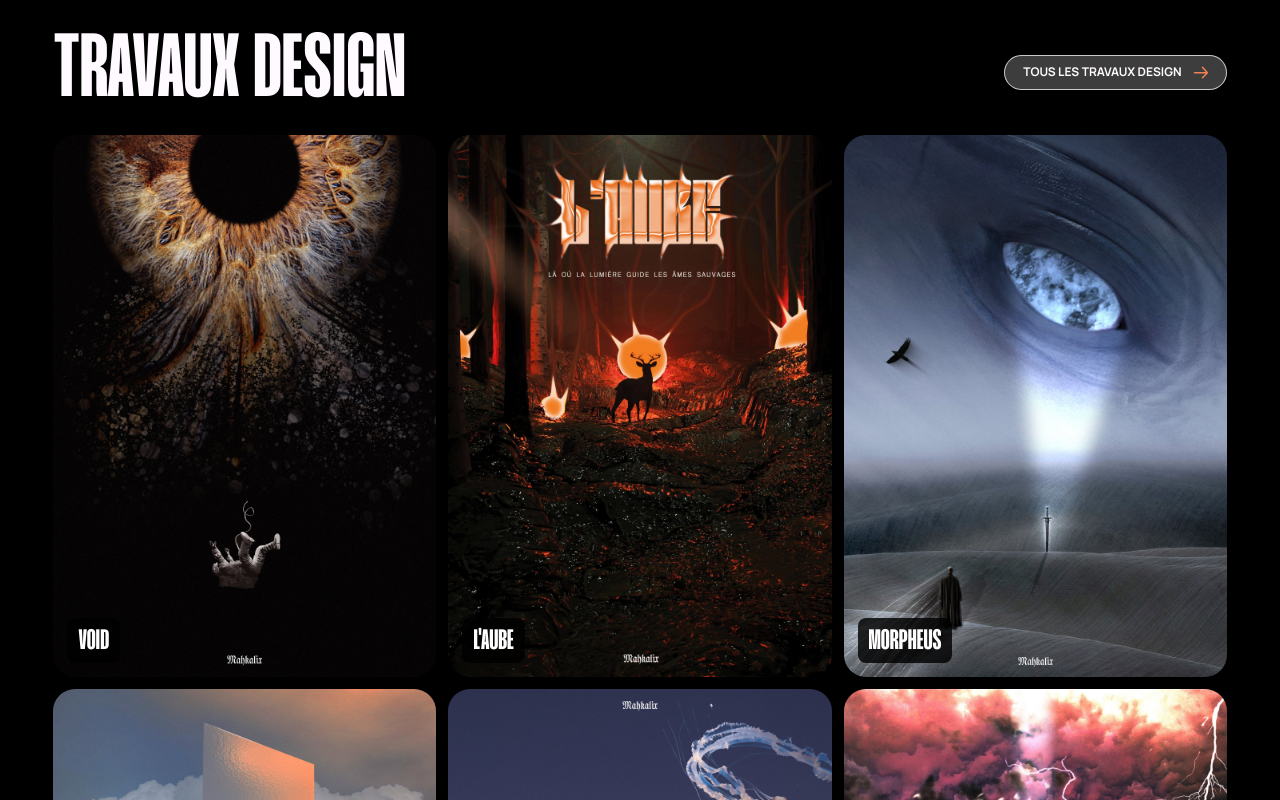
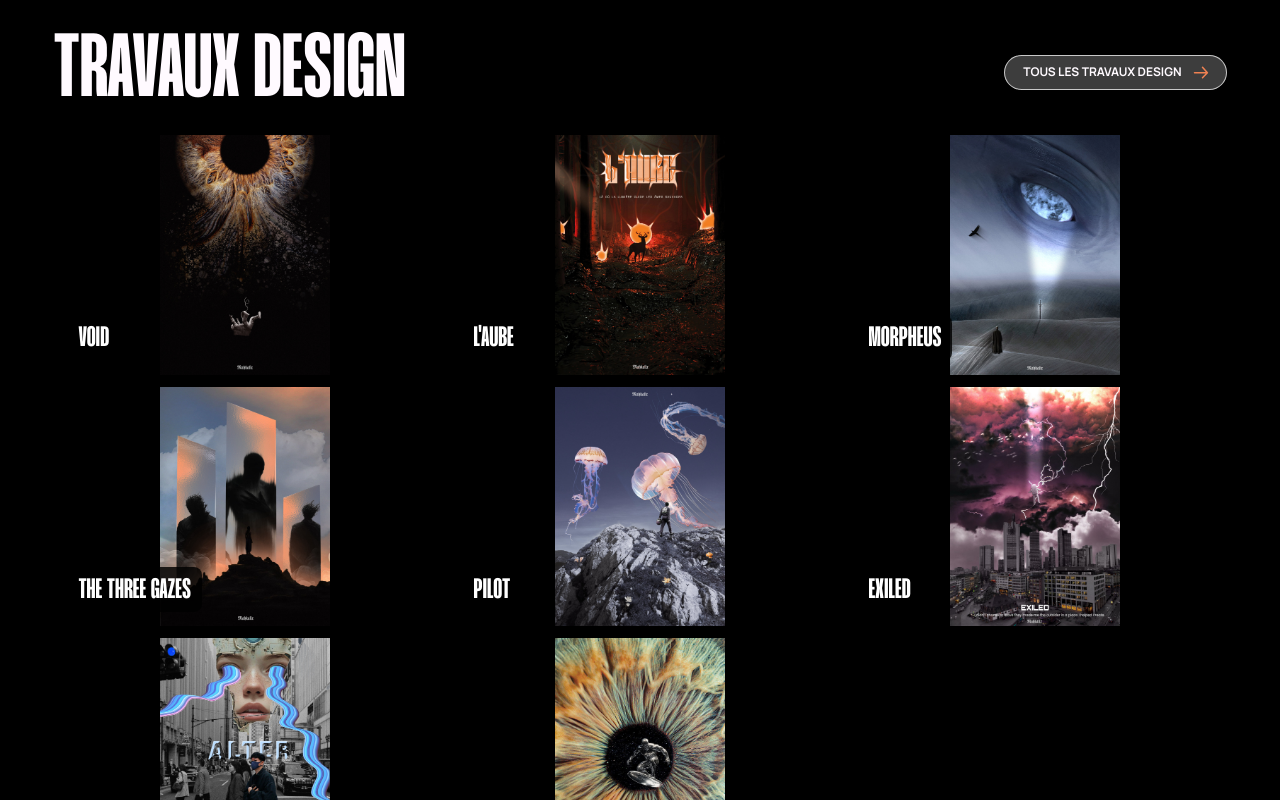
Before and after one commit to Mahkalix/Portfolio-2026, a React (Vite) app: page / in a window 1280 px wide. Shown: the part 1800-2600 px from the top of the page. Built offline with nearby package versions, Linux system fonts and the light colour scheme; no server answers.

Commit message:
Affiche les aperçus complets dans des encarts uniformes

```diff
--- a/src/data/projects.js
+++ b/src/data/projects.js
@@ -100,7 +100,7 @@ const webProjectOverrides = {
     tabIcon: "/assets/the-den-emblem.png",
     slides: ["/assets/the-den-player.png", "/assets/the-den-preview.png"],
     githubUrl: "https://github.com/Mahkalix/THEDEN",
-    siteUrl: "https://theden-thebear.vercel.app/",
+    siteUrl: "https://theden-thebear.vercel.app/player",
     tools: {
       "Next.js": "https://cdn.jsdelivr.net/gh/devicons/devicon/icons/nextjs/nextjs-original.svg",
       React: technologyIcons.React,
--- a/src/style/8_sections/_home.scss
+++ b/src/style/8_sections/_home.scss
@@ -110,6 +110,7 @@
 .c-design-card {
   position: relative;
   display: block;
+  aspect-ratio: 16 / 10;
   align-self: start;
   border-radius: 22px;
   color: var(--portfolio-text);
@@ -119,7 +120,9 @@
   img {
     display: block;
     width: 100%;
-    height: auto;
+    height: 100%;
+    object-fit: contain;
+    object-position: center;
     transition:
       filter var(--portfolio-transition),
       transform 650ms cubic-bezier(0.2, 0.8, 0.2, 1);
@@ -149,7 +152,6 @@
   &:hover img,
   &:focus-visible img {
     filter: saturate(1.2) contrast(1.05);
-    transform: scale(1.035);
   }
   &:hover span,
   &:focus-visible span {
--- a/src/style/8_sections/_project-detail.scss
+++ b/src/style/8_sections/_project-detail.scss
@@ -195,11 +195,11 @@
 
   &--wide figure > img { object-fit: cover; }
 
-  // All project slides share Trace//Zero’s desktop-sized frame.
+  // Keep a common frame while showing each screenshot in full.
   &--desktop &__viewport {
     width: min(100%, 1280px);
     height: auto;
-    aspect-ratio: 1763 / 831;
+    aspect-ratio: 16 / 10;
     margin-inline: auto;
     border-radius: 22px;
   }
@@ -221,7 +221,7 @@
     display: block;
     width: 100%;
     height: 100%;
-    object-fit: cover;
+    object-fit: contain;
     object-position: center;
     border-radius: inherit;
   }
```
Also changed, not shown: public/assets/the-den-player.png.
